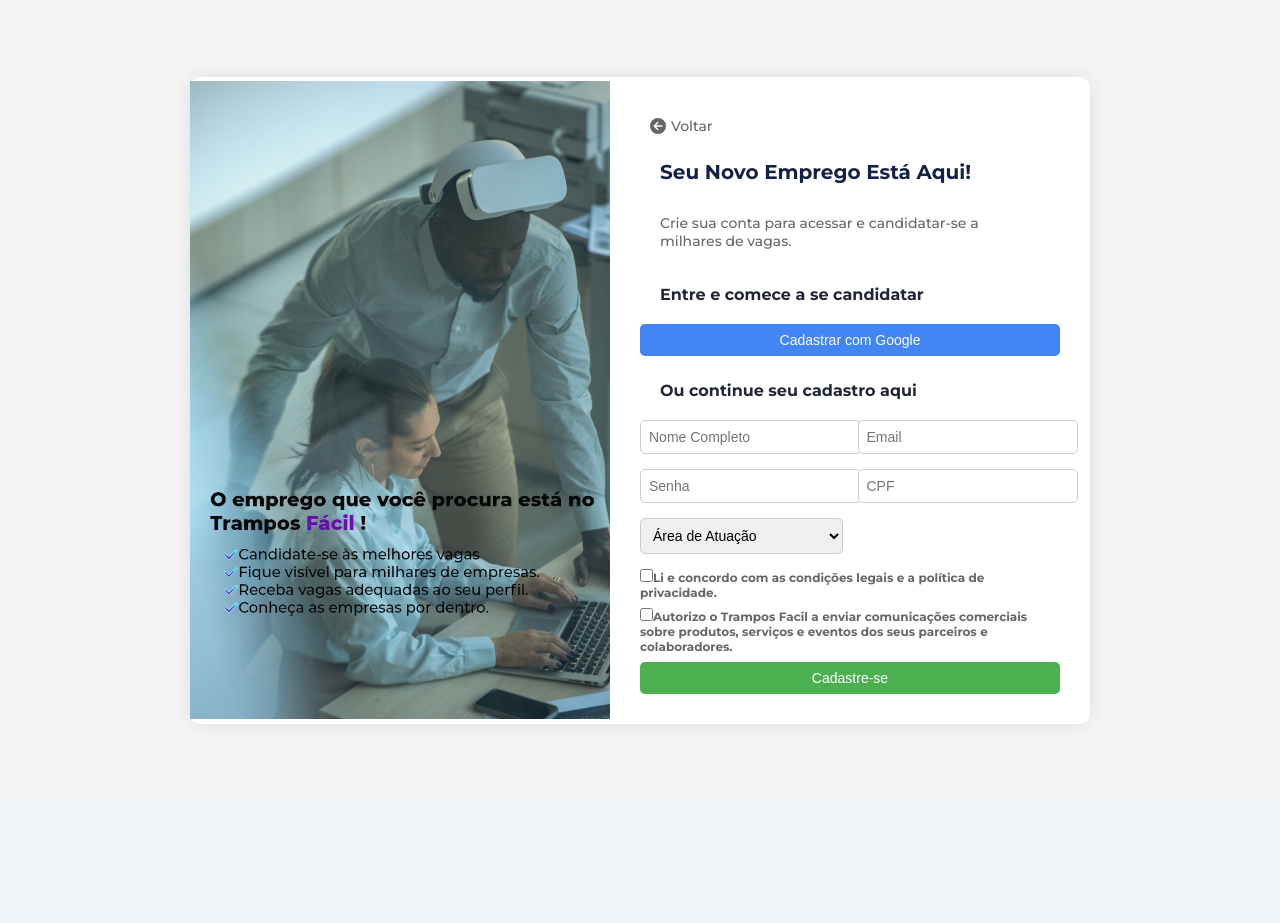
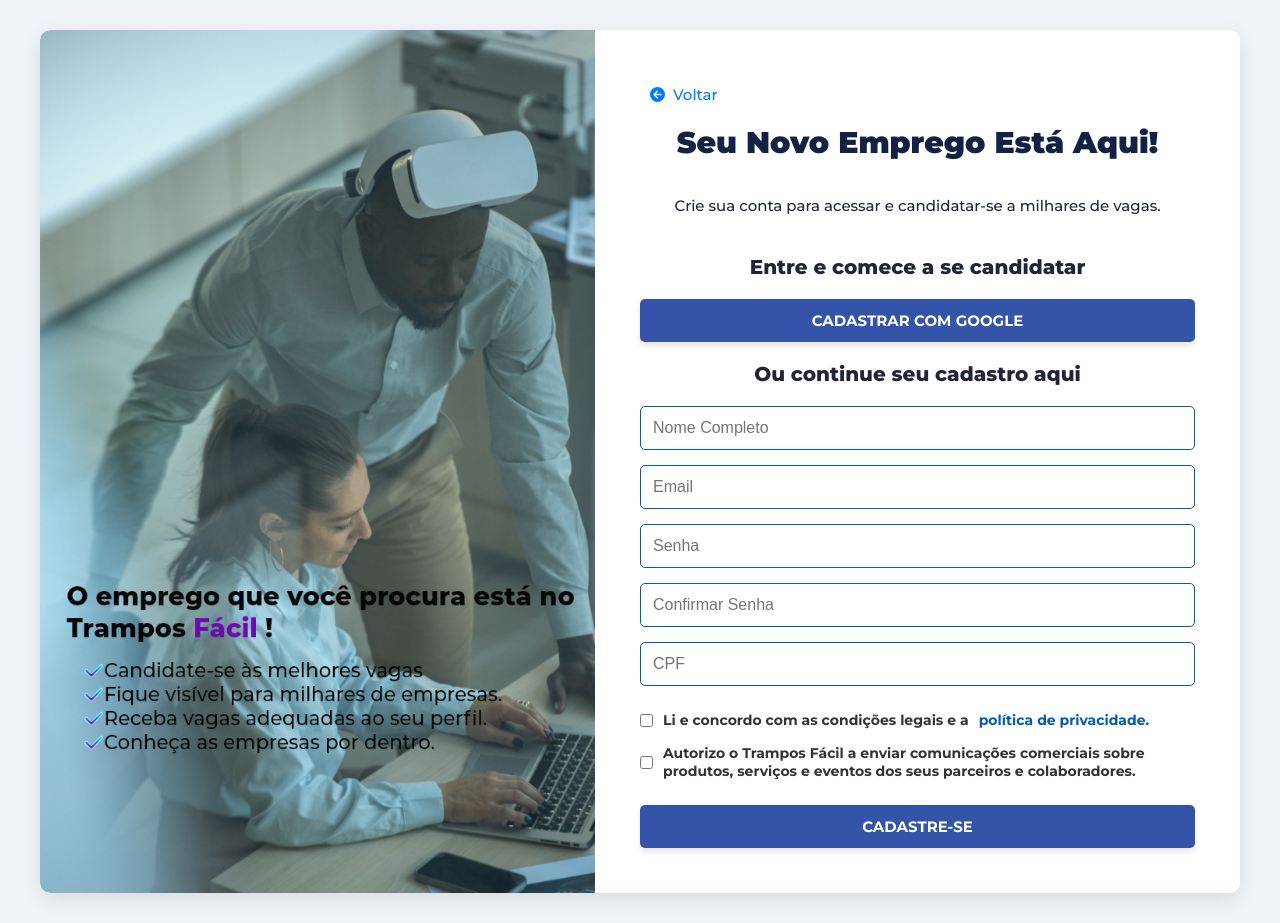
Before and after one commit to Mortari03/trampos-bauru, a React (Create React App) app: page /cadastro_candidatos in a window 1280 px wide. Before the commit the page ends 800 px from the top, so only its background shows below. Built offline with nearby package versions, Linux system fonts and the light colour scheme.

Commit message:
Nova tela de Cadastro
123

```diff
--- a/src/estilo/cadastro_candidato.css
+++ b/src/estilo/cadastro_candidato.css
@@ -1,19 +1,20 @@
+/* Estilos para a tela de cadastro */
 .cc-container {
   display: flex;
   justify-content: center;
   align-items: center;
-  height: 100vh;
-  background-color: #f5f5f5;
+  min-height: 100vh;
+  padding: 30px;
 }
 
 .cc-content {
+  background-color: #ffffff;
   display: flex;
-  background-color: white;
   border-radius: 10px;
-  box-shadow: 0 0 20px rgba(0, 0, 0, 0.1);
-  max-width: 900px; /* Reduz a largura máxima */
+  box-shadow: 0px 6px 20px rgba(0, 0, 0, 0.1);
+  max-width: 1200px;
   width: 100%;
-  margin: 20px;
+  overflow: hidden;
 }
 
 .cc-image {
@@ -23,91 +24,94 @@
   align-items: center;
 }
 
-.cc-img {
+.cc-image img {
   max-width: 100%;
-  height: auto;
+  height: 100%;
+  object-fit: 100% 100%;
+  border-radius: 10px 0 0 10px;
 }
 
 .cc-form {
   flex: 1;
-  padding: 30px; /* Reduz o padding */
-}
-
-.cc-back-btn {
+  padding: 45px;
   display: flex;
-  align-items: center;
-  color: #666;
-  text-decoration: none;
-  margin-bottom: 15px; /* Reduz a margem inferior */
-}
-
-.cc-back-text {
-  margin-left: 5px;
-  font-size: 14px; /* Reduz o tamanho da fonte */
+  flex-direction: column;
+  justify-content: center;
 }
 
 .cc-title {
-  font-size: 20px; /* Reduz o tamanho da fonte */
-  font-weight: bold;
-  margin-bottom: 10px;
+  font-size: 30px;
+  margin: 0 0 5px;
+  text-align: center;
 }
 
 .cc-subtitle {
-  color: #666;
-  margin-bottom: 15px; /* Reduz a margem inferior */
-  font-size: 14px; /* Reduz o tamanho da fonte */
+  font-size: 15px;
+  text-align: center;
 }
 
 .cc-section-title {
-  font-size: 16px; /* Reduz o tamanho da fonte */
-  font-weight: bold;
-  margin-top: 15px; /* Reduz a margem superior */
+  font-size: 20px;
+  text-align: center;
+}
+
+.cc-form-group {
+  display: flex;
+  flex-direction: column;
+}
+
+.cc-input {
+  border-radius: 5px;
+  border: 1px solid #005bb3;
+  margin-bottom: 15px;
+  padding: 12px;
+  width: 100%;
+  box-sizing: border-box;
+  font-size: 16px;
+}
+
+.cc-input:focus {
+  outline: none;
+  border-color: #003a6b;
+  box-shadow: 0 0 5px rgba(0, 0, 0, 0.1);
+}
+
+.cc-terms {
+  margin-bottom: 20px;
+}
+
+.cc-checkbox-label {
+  display: flex;
+  align-items: center;
+  font-size: 14px;
+  color: #333;
+}
+
+.cc-checkbox {
+  margin-right: 10px;
+}
+
+.cc-buttons {
+  display: flex;
+  flex-direction: column;
+}
+
+.cc-google-btn,
+.cc-submit-btn {
+  border: none;
+  border-radius: 8px;
+  padding: 12px;
+  cursor: pointer;
+  font-size: 16px;
   margin-bottom: 10px;
 }
 
 .cc-google-btn {
-  width: 100%;
-  background-color: #4285f4;
+  background-color: #db4437;
   color: white;
-  padding: 8px 16px; /* Reduz o padding */
-  border: none;
-  border-radius: 5px;
-  cursor: pointer;
-  font-size: 14px; /* Reduz o tamanho da fonte */
-}
-
-.cc-input-group {
-  display: grid;
-  grid-template-columns: repeat(2, 1fr);
-  grid-gap: 15px; /* Reduz o espaçamento entre os campos */
-}
-
-.cc-input {
-  width: 100%;
-  padding: 8px; /* Reduz o padding */
-  border: 1px solid #ccc;
-  border-radius: 5px;
-  font-size: 14px; /* Reduz o tamanho da fonte */
-}
-
-.cc-terms {
-  margin-top: 15px; /* Reduz a margem superior */
-}
-
-.cc-checkbox-label {
-  display: block;
-  margin-bottom: 8px; /* Reduz a margem inferior */
-  font-size: 12px; /* Reduz o tamanho da fonte */
-  color: #666;
 }
 
 .cc-submit-btn {
-  width: 100%;
-  background-color: #4caf50;
+  background-color: #005bb3;
   color: white;
-  padding: 8px 16px; /* Reduz o padding */
-  border: none;
-  border-radius: 5px;
-  cursor: pointer;
-  font-size: 14px; /* Reduz o tamanho da fonte */
 }
--- a/src/paginas/cadastro_candidato.tsx
+++ b/src/paginas/cadastro_candidato.tsx
@@ -9,24 +9,21 @@
     <div className="cc-container">
       <div className="cc-content">
         <div className="cc-image">
-          <img className="cc-img" src="/img/imgint.png" alt="Ilustração" />
+          <img src="/img/imgint.png" alt="Imagem de Cadastro" />
         </div>
         <div className="cc-form">
-          <Link to="/prelogin" className="cc-back-btn">
+          <Link to="/prelogin" className="btn_voltar">
             <FontAwesomeIcon icon={faCircleArrowLeft} />
-            <span className="cc-back-text">Voltar</span>
+            <span className="texto_voltar">Voltar</span>
           </Link>
           <h1 className="cc-title">Seu Novo Emprego Está Aqui!</h1>
           <p className="cc-subtitle">
             Crie sua conta para acessar e candidatar-se a milhares de vagas.
           </p>
           <h3 className="cc-section-title">Entre e comece a se candidatar</h3>
-
-          <button className="cc-google-btn">Cadastrar com Google</button>
-
+          <button className="botoes-principais">Cadastrar com Google</button>
           <h3 className="cc-section-title">Ou continue seu cadastro aqui</h3>
-
-          <form className="cc-input-group">
+          <form className="cc-form-group">
             <input
               type="text"
               placeholder="Nome Completo"
@@ -34,32 +31,32 @@
             />
             <input type="email" placeholder="Email" className="cc-input" />
             <input type="password" placeholder="Senha" className="cc-input" />
+            <input
+              type="password"
+              placeholder="Confirmar Senha"
+              className="cc-input"
+            />
             <input type="text" placeholder="CPF" className="cc-input" />
-            <select className="cc-input cc-select">
-              <option value="" disabled selected>
-                Área de Atuação
-              </option>
-              <option value="tecnologia">Tecnologia</option>
-              <option value="saude">Saúde</option>
-              <option value="educacao">Educação</option>
-              <option value="administracao">Administração</option>
-              <option value="engenharia">Engenharia</option>
-            </select>
           </form>
-
           <div className="cc-terms">
             <label className="cc-checkbox-label">
               <input type="checkbox" className="cc-checkbox" />
-              Li e concordo com as condições legais e a política de privacidade.
+              Li e concordo com as condições legais e a{" "}
+              <Link
+                to="/politica_privacidade"
+                className="texto_alternativo_azulvivo"
+              >
+                {" "}
+                política de privacidade.
+              </Link>
             </label>
             <label className="cc-checkbox-label">
               <input type="checkbox" className="cc-checkbox" />
-              Autorizo o Trampos Facil a enviar comunicações comerciais sobre
+              Autorizo o Trampos Fácil a enviar comunicações comerciais sobre
               produtos, serviços e eventos dos seus parceiros e colaboradores.
             </label>
           </div>
-
-          <button className="cc-submit-btn">Cadastre-se</button>
+          <button className="botoes-principais">Cadastre-se</button>
         </div>
       </div>
     </div>
```
